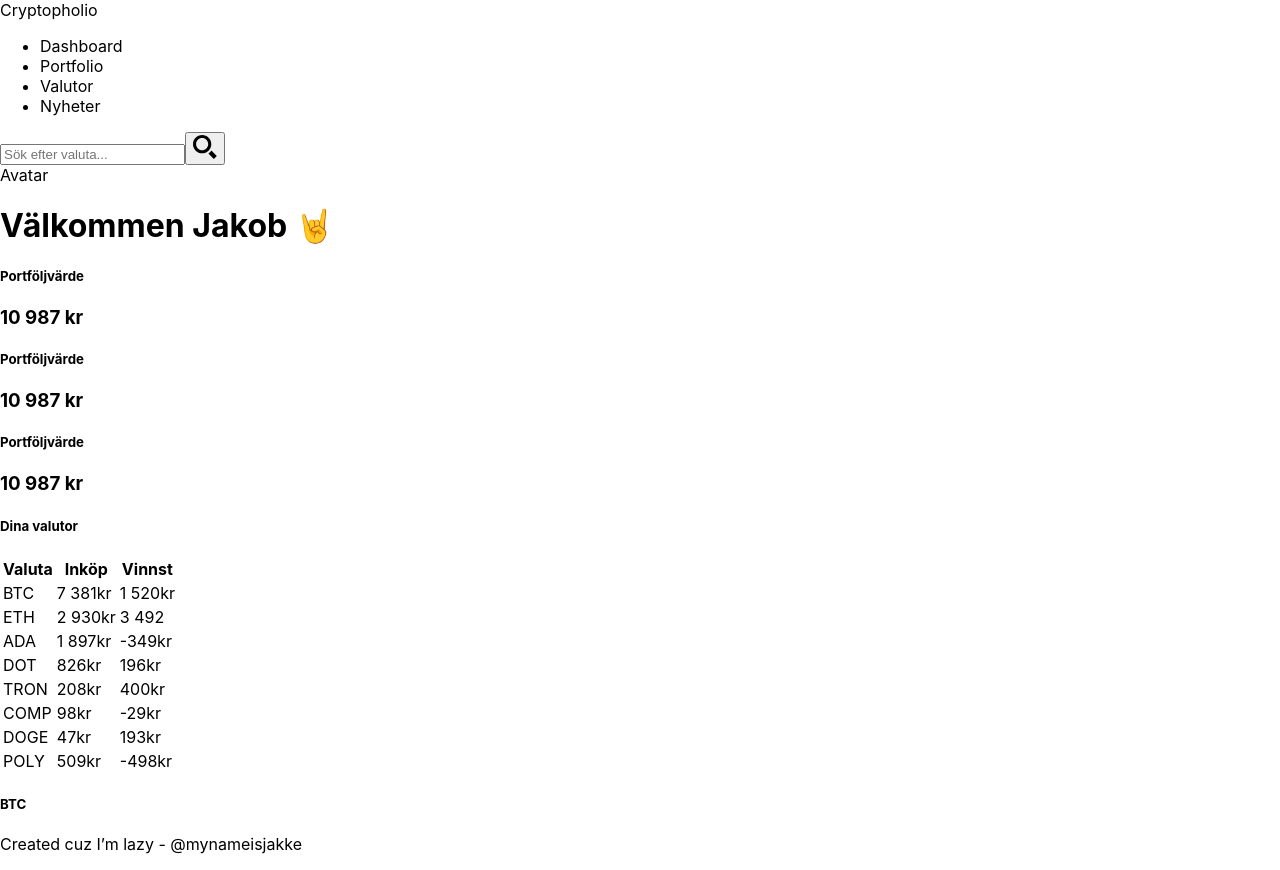
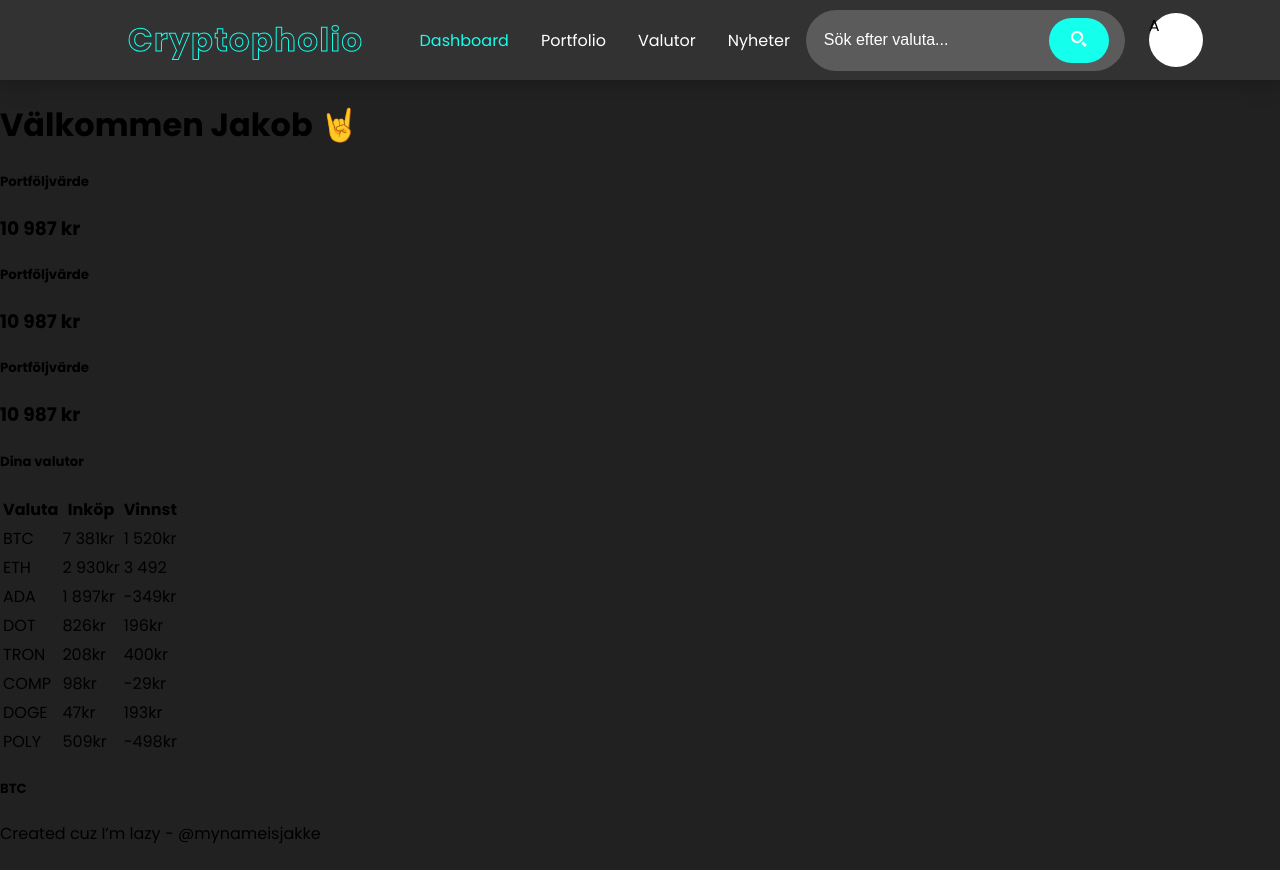
Before and after one commit to mynameisjakke/cryptopholio, a Next.js app: page / in a window 1280 px wide. Built offline with nearby package versions, Linux system fonts and the light colour scheme.

Commit message:
Styled navbar

```diff
--- a/components/navbar.js
+++ b/components/navbar.js
@@ -13,7 +13,7 @@ export default function Navbar(params) {
           </div>
           <div className="nav-center">
             <ul className="nav-list">
-              <li className="nav-link">
+              <li className="nav-link active">
                 <Link href="#">
                   <a>Dashboard</a>
                 </Link>
@@ -38,16 +38,18 @@ export default function Navbar(params) {
           <div className="nav-right">
             <div className="nav-search">
               <form>
-                <input className="form-control" type="text" placeholder="Sök efter valuta..." />
-                <button type="submit">
-                  <svg xmlns="http://www.w3.org/2000/svg" width="24" height="24" viewBox="0 0 24 24">
-                    <path d="M9.145 18.29c-5.042 0-9.145-4.102-9.145-9.145s4.103-9.145 9.145-9.145 9.145 4.103 9.145 9.145-4.102 9.145-9.145 9.145zm0-15.167c-3.321 0-6.022 2.702-6.022 6.022s2.702 6.022 6.022 6.022 6.023-2.702 6.023-6.022-2.702-6.022-6.023-6.022zm9.263 12.443c-.817 1.176-1.852 2.188-3.046 2.981l5.452 5.453 3.014-3.013-5.42-5.421z"/>
-                  </svg>
-                </button>
+                <div className="input-search">
+                  <input className="form-control" type="text" placeholder="Sök efter valuta..." />
+                  <button type="submit">
+                    <svg xmlns="http://www.w3.org/2000/svg" width="24" height="24" viewBox="0 0 24 24">
+                      <path fill="white" d="M9.145 18.29c-5.042 0-9.145-4.102-9.145-9.145s4.103-9.145 9.145-9.145 9.145 4.103 9.145 9.145-4.102 9.145-9.145 9.145zm0-15.167c-3.321 0-6.022 2.702-6.022 6.022s2.702 6.022 6.022 6.022 6.023-2.702 6.023-6.022-2.702-6.022-6.023-6.022zm9.263 12.443c-.817 1.176-1.852 2.188-3.046 2.981l5.452 5.453 3.014-3.013-5.42-5.421z"/>
+                    </svg>
+                  </button>
+                </div>
               </form>
             </div>
             <div className="nav-avatar">
-              <div className="avatar-demo">Avatar</div>
+              <div className="avatar-demo">A</div>
             </div>
           </div>
         </nav>
--- a/pages/index.js
+++ b/pages/index.js
@@ -9,8 +9,6 @@ import Card from '../components/card'
 import Title from '../components/title'
 import CoinList from '../components/coinList'
 import CoinGraph from '../components/coinGraph'
-
-// import styles from '../styles/Home.module.css'
 
 export default function Home() {
   return (
--- a/styles/Home.module.css
+++ /dev/null
@@ -1,121 +0,0 @@
-.container {
-  min-height: 100vh;
-  padding: 0 0.5rem;
-  display: flex;
-  flex-direction: column;
-  justify-content: center;
-  align-items: center;
-  height: 100vh;
-}
-
-.main {
-  padding: 5rem 0;
-  flex: 1;
-  display: flex;
-  flex-direction: column;
-  justify-content: center;
-  align-items: center;
-}
-
-.footer {
-  width: 100%;
-  height: 100px;
-  border-top: 1px solid #eaeaea;
-  display: flex;
-  justify-content: center;
-  align-items: center;
-}
-
-.footer a {
-  display: flex;
-  justify-content: center;
-  align-items: center;
-  flex-grow: 1;
-}
-
-.title a {
-  color: #0070f3;
-  text-decoration: none;
-}
-
-.title a:hover,
-.title a:focus,
-.title a:active {
-  text-decoration: underline;
-}
-
-.title {
-  margin: 0;
-  line-height: 1.15;
-  font-size: 4rem;
-}
-
-.title,
-.description {
-  text-align: center;
-}
-
-.description {
-  line-height: 1.5;
-  font-size: 1.5rem;
-}
-
-.code {
-  background: #fafafa;
-  border-radius: 5px;
-  padding: 0.75rem;
-  font-size: 1.1rem;
-  font-family: Menlo, Monaco, Lucida Console, Liberation Mono, DejaVu Sans Mono,
-    Bitstream Vera Sans Mono, Courier New, monospace;
-}
-
-.grid {
-  display: flex;
-  align-items: center;
-  justify-content: center;
-  flex-wrap: wrap;
-  max-width: 800px;
-  margin-top: 3rem;
-}
-
-.card {
-  margin: 1rem;
-  padding: 1.5rem;
-  text-align: left;
-  color: inherit;
-  text-decoration: none;
-  border: 1px solid #eaeaea;
-  border-radius: 10px;
-  transition: color 0.15s ease, border-color 0.15s ease;
-  width: 45%;
-}
-
-.card:hover,
-.card:focus,
-.card:active {
-  color: #0070f3;
-  border-color: #0070f3;
-}
-
-.card h2 {
-  margin: 0 0 1rem 0;
-  font-size: 1.5rem;
-}
-
-.card p {
-  margin: 0;
-  font-size: 1.25rem;
-  line-height: 1.5;
-}
-
-.logo {
-  height: 1em;
-  margin-left: 0.5rem;
-}
-
-@media (max-width: 600px) {
-  .grid {
-    width: 100%;
-    flex-direction: column;
-  }
-}
--- a/styles/globals.css
+++ b/styles/globals.css
@@ -1,16 +1,122 @@
+@import url('https://fonts.googleapis.com/css2?family=Poppins:ital,wght@0,300;0,400;0,500;0,700;1,300;1,400&display=swap');
+
 html,
 body {
   padding: 0;
   margin: 0;
-  font-family: -apple-system, BlinkMacSystemFont, Segoe UI, Roboto, Oxygen,
+  font-family: 'Poppins', -apple-system, BlinkMacSystemFont, Segoe UI, Roboto, Oxygen,
     Ubuntu, Cantarell, Fira Sans, Droid Sans, Helvetica Neue, sans-serif;
-}
+  background: #212121;
+  }
 
-a {
+a,
+button {
   color: inherit;
   text-decoration: none;
+  transition: .5s all ease;
 }
 
 * {
   box-sizing: border-box;
 }
+
+.container {
+  max-width: 80%;
+  margin: auto;
+}
+
+.nav-bar {
+  background: #323232;
+  box-shadow: 0 0 24px rgba(0, 0, 0, .3);
+}
+
+.nav {
+  display: flex;
+  flex-direction: row;
+  justify-content: space-between;
+  align-items: center;
+  height: 80px;
+}
+
+.nav-logo a {
+  color: #14FFEC;
+  -webkit-text-fill-color: transparent;
+  -webkit-text-stroke-width: 1px;
+  -webkit-text-stroke-color: #14FFEC;
+  font-size: 2rem;
+  font-weight: bold;
+  letter-spacing: 0.1rem
+}
+
+.nav-center ul {
+  display: flex;
+  flex-direction: row;
+  list-style-type: none;
+}
+
+.nav-center ul li {
+  padding: 0 1rem
+}
+
+.nav-center ul li a {
+  color: #fff;
+}
+
+.nav-center ul li a:hover,
+.nav-center ul li.active a {
+  color: #14FFEC;
+}
+
+.nav-right {
+  display: flex;
+  flex-wrap: column;
+  justify-content: space-between;
+  align-items: center;
+}
+
+.nav-search .input-search {
+  display: flex;
+  background: rgba(255, 255, 255, 0.2);
+  padding: .5rem 1rem;
+  border-radius: 2rem;
+}
+
+input[type="text"] {
+  background: transparent;
+  border: none;
+  font-size: 1rem;
+  color: #fff;
+}
+
+::placeholder {
+  color: #fff;
+}
+
+.nav-search .input-search button {
+  border-radius: 2rem;
+  width: 60px;
+  height: 45px;
+  margin-left: 1rem;
+  background: #14FFEC;
+  border: none;
+}
+
+.nav-search .input-search button svg {
+  height: 16px;
+}
+
+.nav-search .input-search button:hover {
+  cursor: pointer;
+  background: #0D7377;
+}
+
+.nav-avatar {
+  padding: 1.5rem;
+}
+
+.avatar-demo {
+  background: #fff;
+  height: 54px;
+  width: 54px;
+  border-radius: 100%;
+}
```
